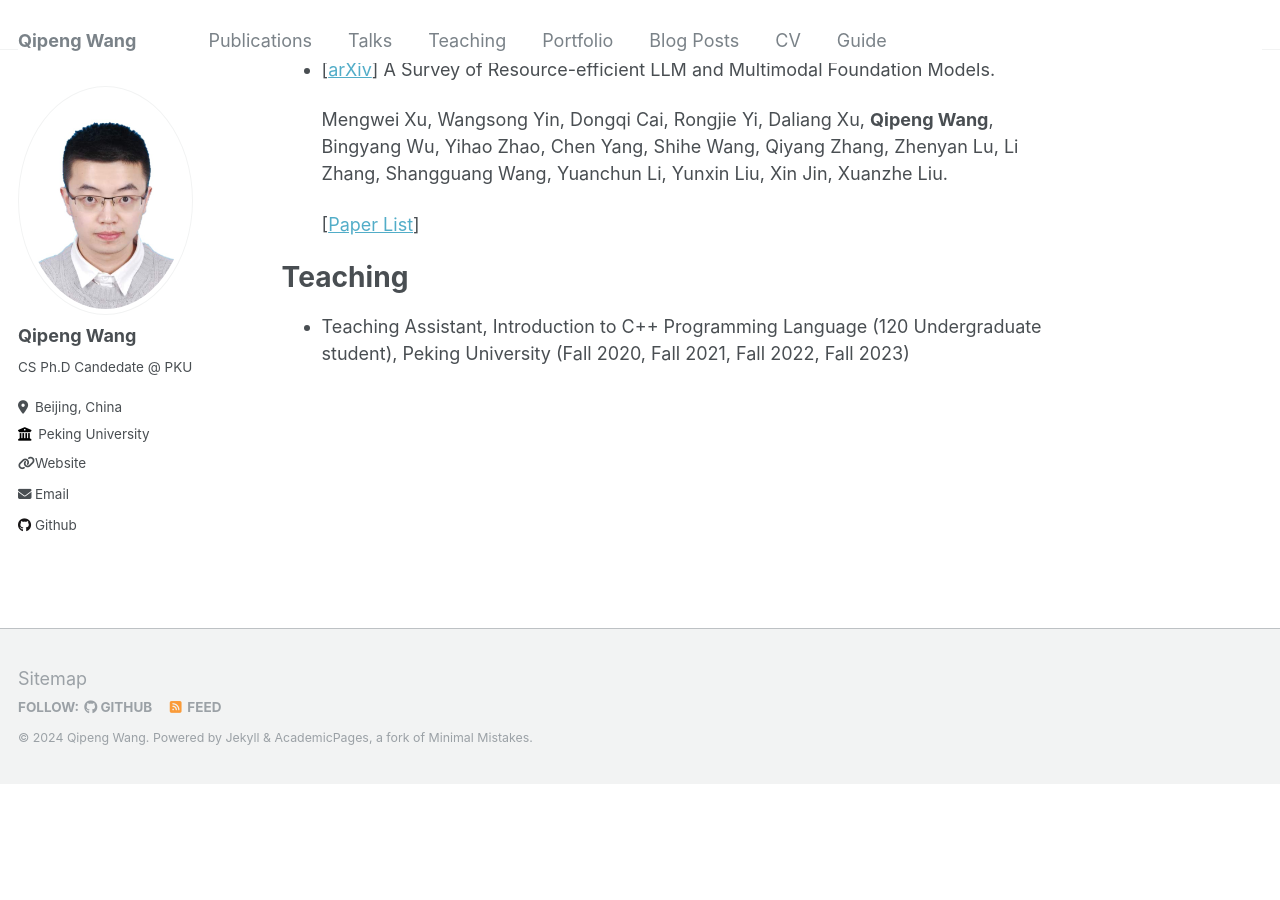
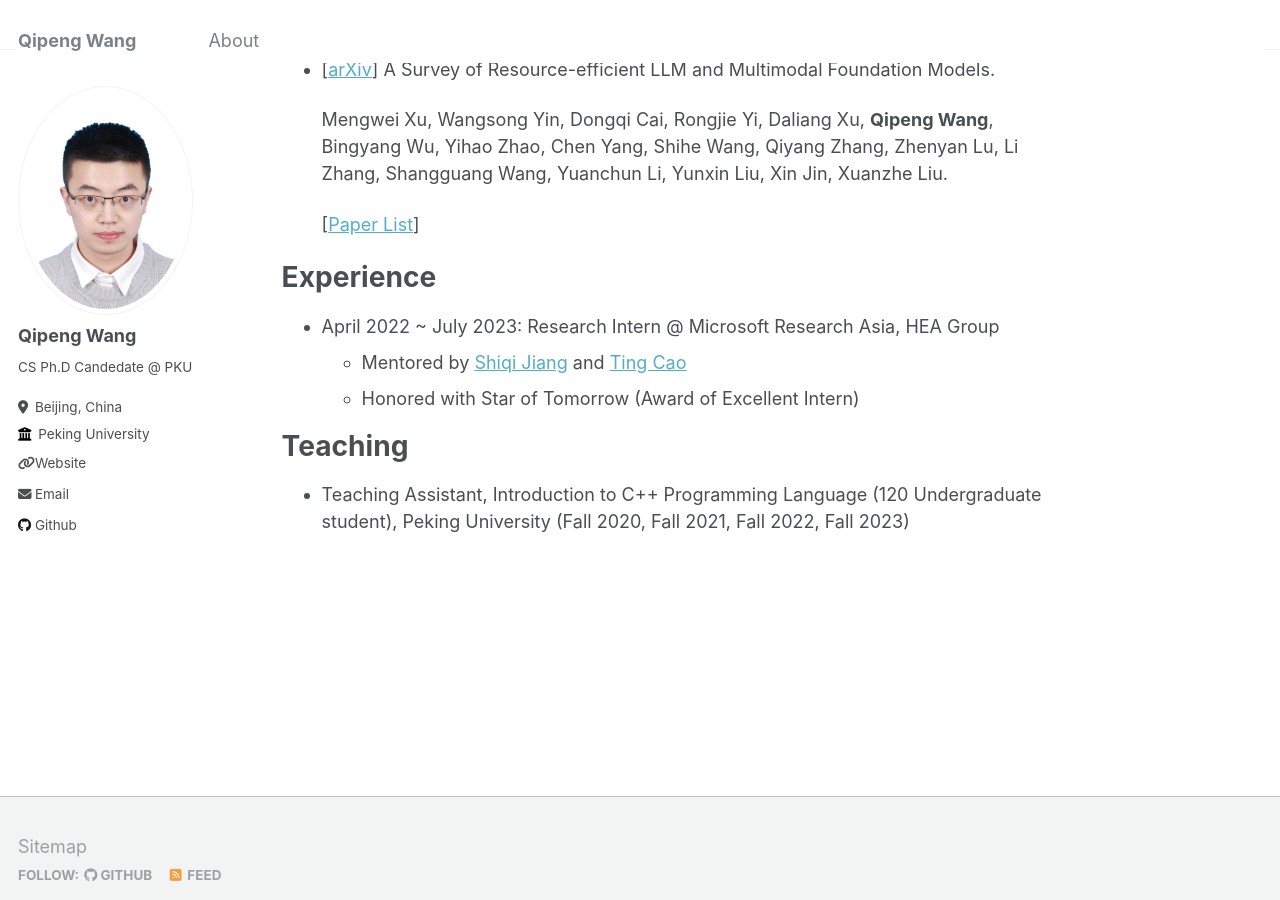
Before and after one commit to qipengwang/qipengwang.github.io, a Jekyll site: the page built from _pages/about.md, in a window 1280 px wide and 900 px high, scrolled down 1537 px. Built offline with Jekyll 4.4.1, drawn with Linux system fonts in a browser that asks for light colours; before the commit the page ends 2320 px from its top, so only the background shows below that; some of the changed lines change nothing that is shown.

Commit message:
xxp update 6

```diff
--- a/_data/navigation.yml
+++ b/_data/navigation.yml
@@ -1,22 +1,25 @@
 # main links links
 main:
-  - title: "Publications"
-    url: /publications/
 
-  - title: "Talks"
-    url: /talks/
+  - title: "About"
+    url: /
+  # - title: "Publications"
+  #   url: /publications/
 
-  - title: "Teaching"
-    url: /teaching/
+  # - title: "Talks"
+  #   url: /talks/
 
-  - title: "Portfolio"
-    url: /portfolio/
+  # - title: "Teaching"
+  #   url: /teaching/
 
-  - title: "Blog Posts"
-    url: /year-archive/
+  # - title: "Portfolio"
+  #   url: /portfolio/
 
-  - title: "CV"
-    url: /cv/
+  # - title: "Blog Posts"
+  #   url: /year-archive/
 
-  - title: "Guide"
-    url: /markdown/
+  # - title: "CV"
+  #   url: /cv/
+
+  # - title: "Guide"
+  #   url: /markdown/
--- a/_pages/about.md
+++ b/_pages/about.md
@@ -58,6 +58,13 @@ I am currently on the **industrial job market**. This is my [CV](../files/cv.pdf
   \[[Paper List](https://github.com/UbiquitousLearning/Efficient_Foundation_Model_Survey)\]
 
 
+# Experience
+
+- April 2022 ~ July 2023: Research Intern @ Microsoft Research Asia, HEA Group
+  - Mentored by [Shiqi Jiang](https://chrisplus.me/) and [Ting Cao](https://www.microsoft.com/en-us/research/people/ticao/)
+  - Honored with Star of Tomorrow (Award of Excellent Intern)
+
+
 # Teaching
 
 - Teaching Assistant, Introduction to C++ Programming Language (120 Undergraduate student), Peking University (Fall 2020, Fall 2021, Fall 2022, Fall 2023)
```
